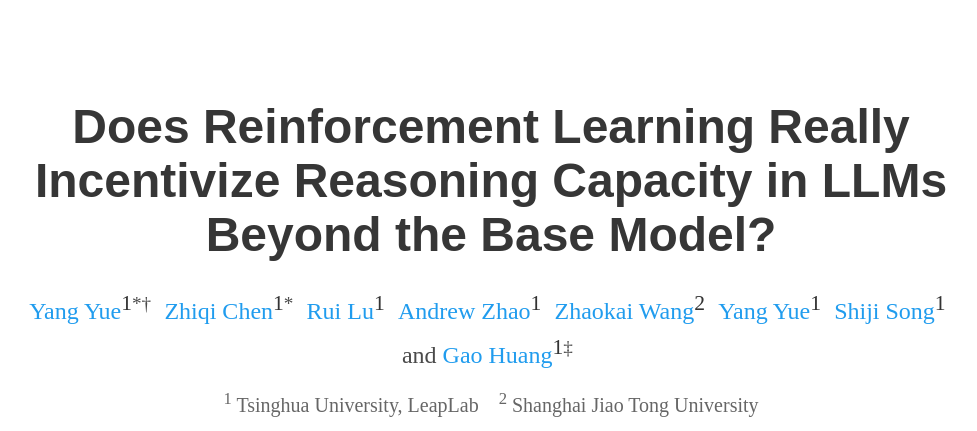
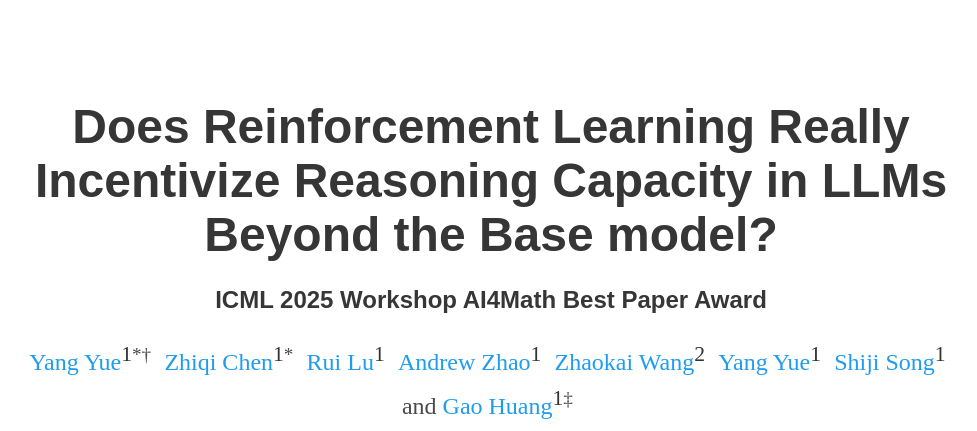
Before and after one commit to limit-of-RLVR/limit-of-RLVR.github.io, a plain HTML site: page index.html in a window 1280 px wide. Shown: the top 431 px of the page, without its empty margins (149-1126 px from the left). Drawn offline with nearby package versions, Linux system fonts and the light colour scheme; some icons are missing; a web font is replaced by a local one.

Commit message:
update title (award)

```diff
--- a/index.html
+++ b/index.html
@@ -60,7 +60,11 @@
       <div class="columns is-centered">
         <div class="column has-text-centered">
           <h1 class="title is-1 publication-title">
-            Does Reinforcement Learning Really Incentivize Reasoning Capacity in LLMs Beyond the Base Model?
+            Does Reinforcement Learning Really Incentivize Reasoning Capacity in LLMs Beyond the Base model?
+          </h1>
+
+          <h1 class="title is-1 publication-title" style="font-size: 1.5rem;">
+            ICML 2025 Workshop AI4Math Best Paper Award
           </h1>
 
           <div class="publication-authors">
```
